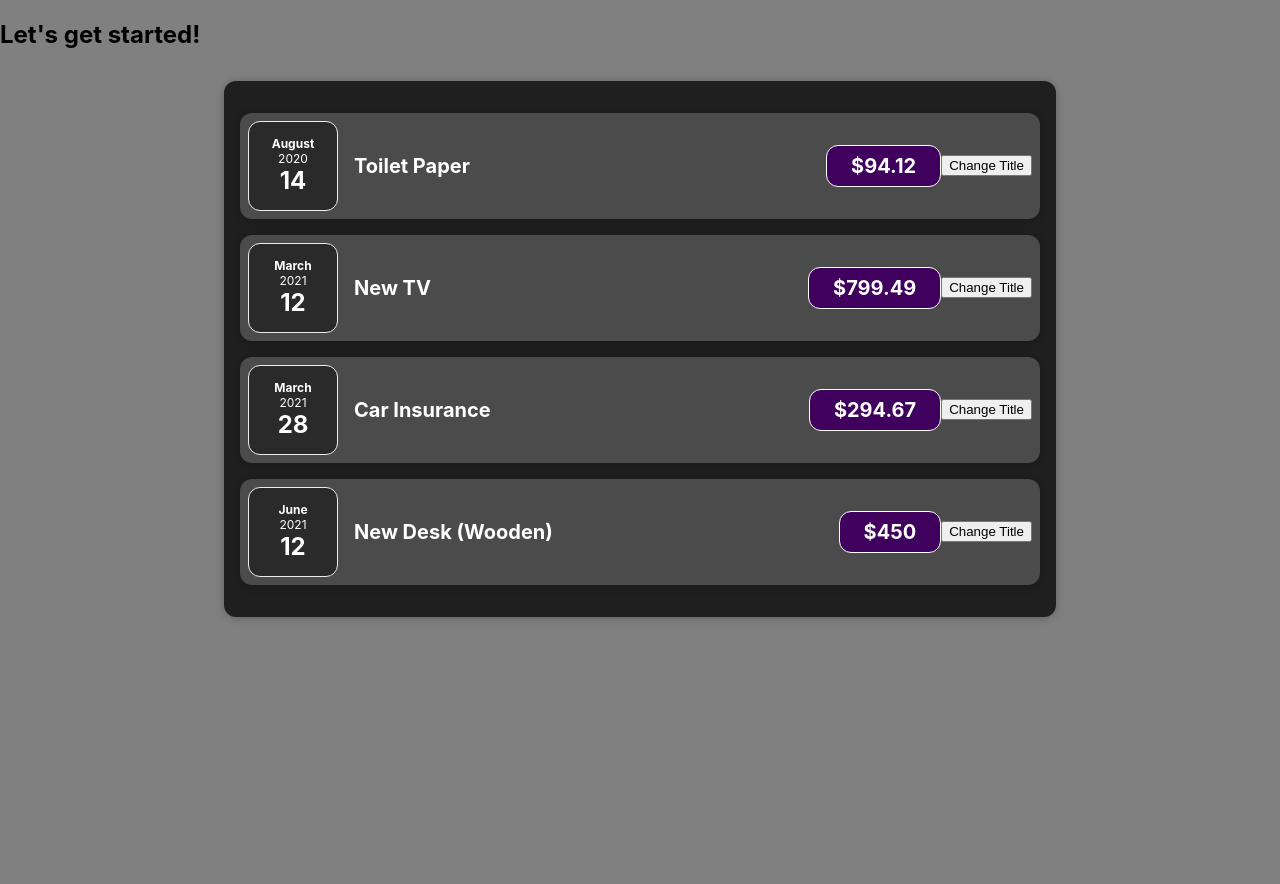
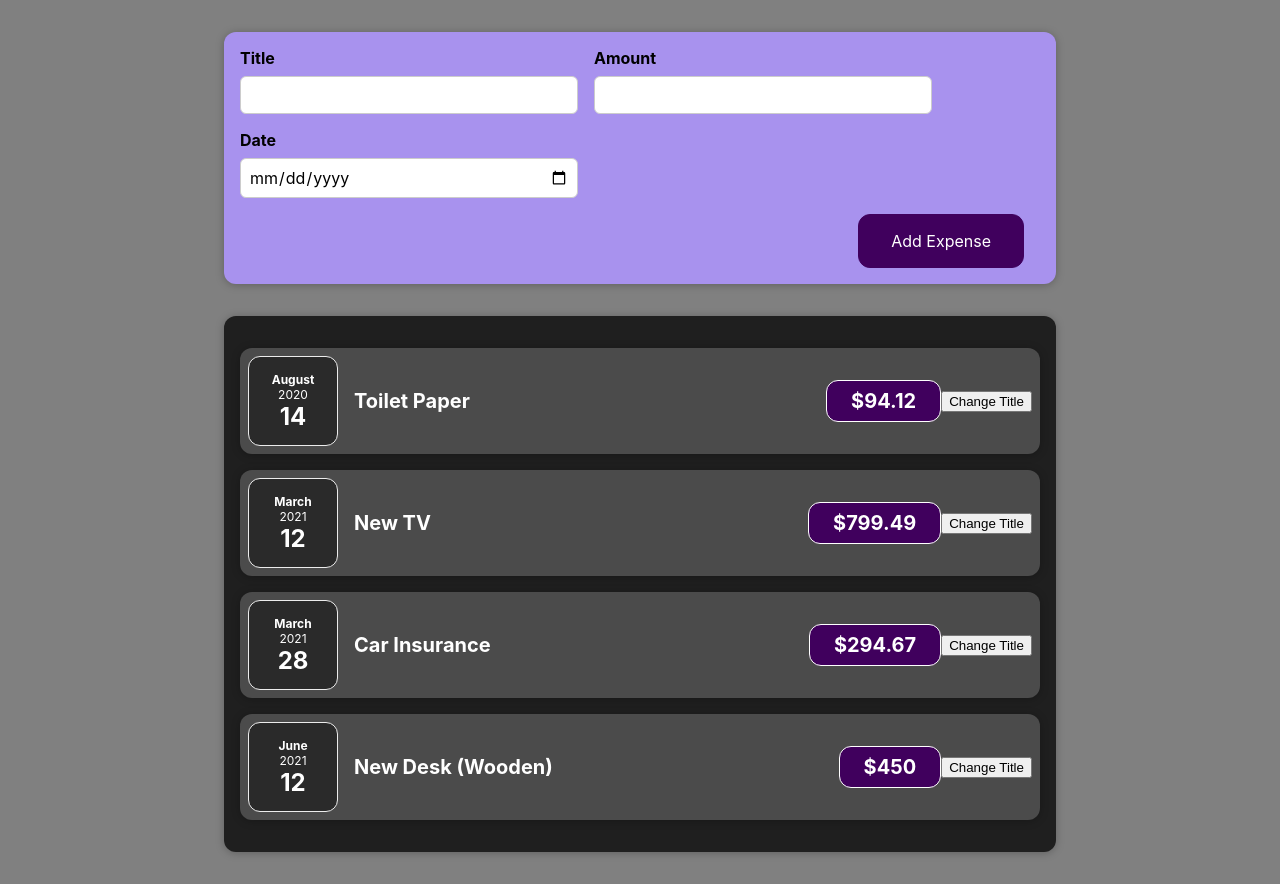
Before and after one commit to kjw-blog/react-complete-guide, a React (Create React App) app: page / in a window 1280 px wide. Before the commit the page ends 800 px from the top, so only its background shows below. Built offline with nearby package versions, Linux system fonts and the light colour scheme.

Commit message:
Feat & Style ) 비용 입력 폼 추가

```diff
--- a/src/App.js
+++ b/src/App.js
@@ -1,4 +1,5 @@
 import Expenses from './components/Expenses/Expenses';
+import NewExpense from './components/NewExpense/NewExpense';
 
 const App = () => {
   const expenses = [
@@ -25,7 +26,7 @@
 
   return (
     <div className='App'>
-      <h2>Let's get started!</h2>
+      <NewExpense />
       <Expenses items={expenses} />
     </div>
   );
--- a/src/components/Expenses/Expenses.js
+++ b/src/components/Expenses/Expenses.js
@@ -4,7 +4,7 @@
 
 const Expenses = (props) => {
   return (
-    <Card className="expenses">
+    <Card className='expenses'>
       <ExpenseItem
         title={props.items[0].title}
         amount={props.items[0].amount}
--- /dev/null
+++ b/src/components/NewExpense/ExpenseForm.css
@@ -0,0 +1,26 @@
+.new-expense__controls {
+  display: flex;
+  flex-wrap: wrap;
+  gap: 1rem;
+  margin-bottom: 1rem;
+  text-align: left;
+}
+
+.new-expense__control label {
+  font-weight: bold;
+  margin-bottom: 0.5rem;
+  display: block;
+}
+
+.new-expense__control input {
+  font: inherit;
+  padding: 0.5rem;
+  border-radius: 6px;
+  border: 1px solid #ccc;
+  width: 20rem;
+  max-width: 100%;
+}
+
+.new-expense__actions {
+  text-align: right;
+}
--- /dev/null
+++ b/src/components/NewExpense/ExpenseForm.js
@@ -0,0 +1,28 @@
+import React from 'react';
+import './ExpenseForm.css';
+
+const ExpenseForm = () => {
+  return (
+    <form>
+      <div className='new-expense__controls'>
+        <div className='new-expense__control'>
+          <label>Title</label>
+          <input type='text' />
+        </div>
+        <div className='new-expense__control'>
+          <label>Amount</label>
+          <input type='number' min='0.01' step='0.01' />
+        </div>
+        <div className='new-expense__control'>
+          <label>Date</label>
+          <input type='date' min='2019-01-01' max='2022-12-31' />
+        </div>
+      </div>
+      <div className='new-expense__actions'>
+        <button type='submit'>Add Expense</button>
+      </div>
+    </form>
+  );
+};
+
+export default ExpenseForm;
--- /dev/null
+++ b/src/components/NewExpense/NewExpense.css
@@ -0,0 +1,38 @@
+.new-expense {
+  background-color: #a892ee;
+  padding: 1rem;
+  margin: 2rem auto;
+  width: 50rem;
+  max-width: 95%;
+  border-radius: 12px;
+  text-align: center;
+  box-shadow: 0 1px 8px rgba(0, 0, 0, 0.25);
+}
+
+.new-expense button {
+  font: inherit;
+  cursor: pointer;
+  padding: 1rem 2rem;
+  border: 1px solid #40005d;
+  background-color: #40005d;
+  color: white;
+  border-radius: 12px;
+  margin-right: 1rem;
+}
+
+.new-expense button:hover,
+.new-expense button:active {
+  background-color: #510674;
+  border-color: #510674;
+}
+
+.new-expense button.alternative {
+  color: #220131;
+  border-color: transparent;
+  background-color: transparent;
+}
+
+.new-expense button.alternative:hover,
+.new-expense button.alternative:active {
+  background-color: #ddb3f8;
+}
--- /dev/null
+++ b/src/components/NewExpense/NewExpense.js
@@ -0,0 +1,14 @@
+import React from 'react';
+
+import ExpenseForm from './ExpenseForm';
+import './NewExpense.css';
+
+const NewExpense = () => {
+  return (
+    <div className='new-expense'>
+      <ExpenseForm />
+    </div>
+  );
+};
+
+export default NewExpense;
```
